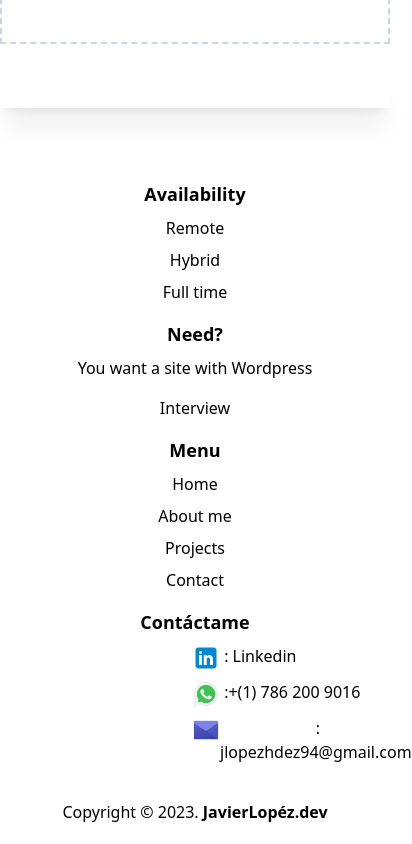
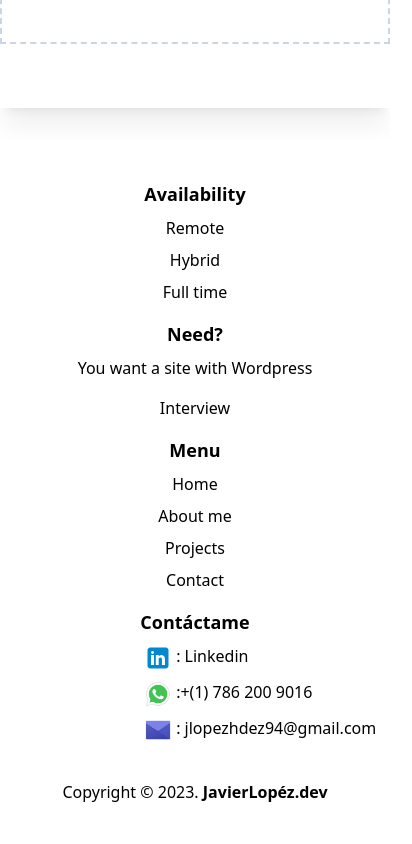
Before and after one commit to Javier94cuba/Javier_Lopez, a React (Vite) app in the folder Javier_Lopez_CV/: page / in a window 390 px wide. Shown: the part 6620-7464 px from the top of the page, 412 px wide, since content can reach past the window. Built offline with nearby package versions, Linux system fonts and the light colour scheme; what tailwindcss-animated would draw is missing.

Commit message:
update footer

```diff
--- a/Javier_Lopez_CV/src/components/containers/Footer.tsx
+++ b/Javier_Lopez_CV/src/components/containers/Footer.tsx
@@ -40,7 +40,7 @@ function Footer() {
     </div>
     <div>
     <h3 className="font-semibold text-lg mb-1">Contáctame</h3>
-       <ul className="mb-4 ml-48 sm:ml-20">
+       <ul className="mb-4 ml-36 sm:ml-20">
        <li className="mt-2 mb-2 flex"><img className="h-7" src={github}/>&nbsp;:&nbsp; <a className="cursor-pointer hover:animate-jump animate-once hover:text-blue-500" target="_blank" href="https://linkedin.com/in/javier-lopéz-hernández-831a01192 "> Linkedin</a></li>
        <li className="mt-2 mb-2 flex"><img className=" h-7" src={phone}/>&nbsp;:<a href="https://api.whatsapp.com/send?phone=17862009016&text=Hola%2C%20Javier">+(1) 786 200 9016</a> </li>
        <li className="mt-2 mb-2 flex"><img className=" h-7" src={email}/>&nbsp;: jlopezhdez94@gmail.com</li>
```
